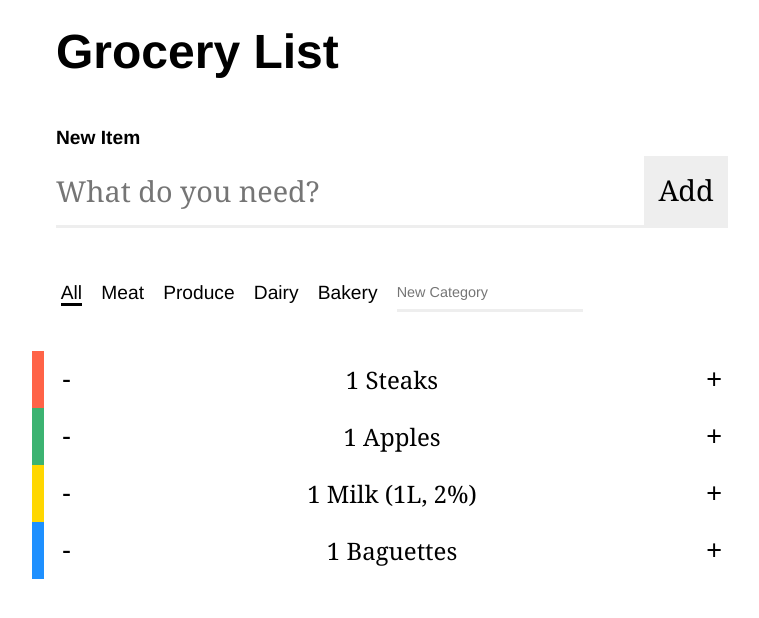
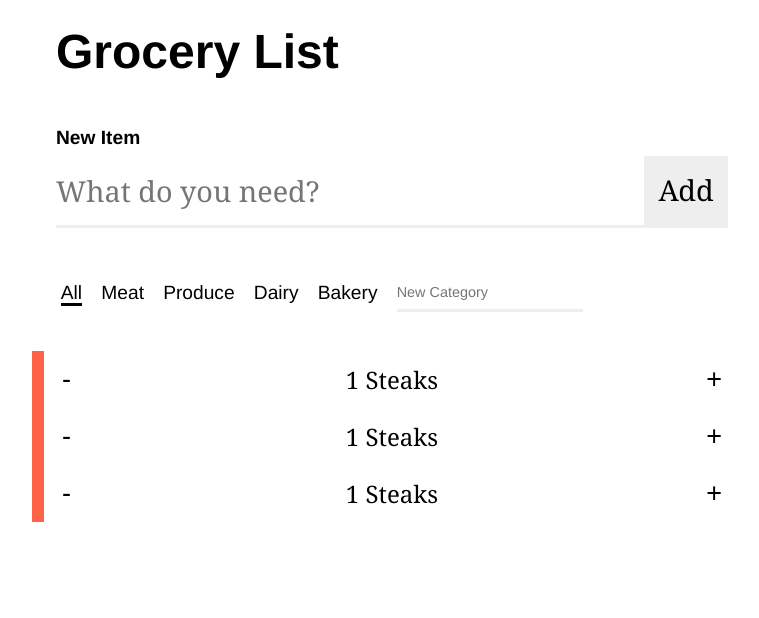
Before and after one commit to adam-weiler/01-Grocery-List-App, a React (Create React App) app: page / in a window 1280 px wide. Shown: the top 618 px of the page, without its empty margins (248-1007 px from the left). Built offline with nearby package versions, Linux system fonts and the light colour scheme.

Commit message:
Showing items based on a certain category.

```diff
--- a/src/App.js
+++ b/src/App.js
@@ -18,7 +18,9 @@ class App extends Component {
     { category: 'meat', name: 'Steaks' },
     { category: 'produce', name: 'Apples' },
     { category: 'dairy', name: 'Milk (1L, 2%)' },
+    { category: 'meat', name: 'Steaks' },
     { category: 'bakery', name: 'Baguettes' },
+    { category: 'meat', name: 'Steaks' },
 ];
 
   // constructor(props) {
@@ -51,8 +53,8 @@ class App extends Component {
     // )
 
     // console.log(newItem)
-    console.log(this.state.items);
-    console.log(item['name'])
+    // console.log(this.state.items);
+    // console.log(item['name'])
 
     this.setState(
       (prevState) => ({
@@ -68,7 +70,7 @@ class App extends Component {
 
   render() {
     // console.log(this.state.categories)
-    console.log('App.js');
+    console.log('App.js renders.');
     return (
       <main className="layout" id="app">
         <header className="header">
@@ -88,7 +90,6 @@ class App extends Component {
       </main>
     );
   }
-
 }
 
 export default App;
--- a/src/Components/Category.js
+++ b/src/Components/Category.js
@@ -14,6 +14,8 @@ const Category = ({value, id}) => {
             checked = ''
         }
 
+        console.log('Category.js renders.');
+
         return (
             <li>
                 <input type="radio" name="category" value={value} id={`filter${id}`} defaultChecked={checked} />
--- a/src/Components/CategoryList.js
+++ b/src/Components/CategoryList.js
@@ -25,7 +25,7 @@ const CategoryList = ({categories}) => {
         const categoryElements = categories.map(
             (category, index) => <Category key= {index} {...category} />
         )
-        // console.log(categories)
+        console.log('CategoryList.js renders.');
 
         return (
             <section id="filterCategories">
--- a/src/Components/Item.js
+++ b/src/Components/Item.js
@@ -30,7 +30,7 @@ class Item extends Component {
 
     render() {
         const { category, name } = this.props;
-        console.log('Item.js');
+        console.log('Item.js renders');
 
         return (
             <li className={category}>
--- a/src/Components/ItemForm.js
+++ b/src/Components/ItemForm.js
@@ -15,6 +15,8 @@ const ItemForm = ({ onSubmit }) => {
 
     }
 
+    console.log('ItemForm.js renders.');
+
     return (
         <form id="newItem" className="newitem" autoComplete="off" onSubmit={handleSubmit}>
             <label for="itemName" className="line-label">New Item</label>
--- a/src/Components/ItemList.js
+++ b/src/Components/ItemList.js
@@ -17,11 +17,22 @@ const ItemList = ({items}) => {
     // }
 
     // render () {
-        const listItems = items.map(
-            (item, index) => <Item key={index} {...item} />
-        )
-        // console.log(listItems)
-        console.log('ItemList.js');
+        console.log(items)
+
+        // const limitItems = items.filter(function (item, index) {
+        //     return item.category === 'meat';
+        // });
+        // console.log(limitItems)
+
+        const listItems = items.filter(
+            (item, index) => item.category === 'meat'
+            ).map(
+                (item, index) => <Item key={index} {...item} />
+            )
+        console.log(listItems)
+
+
+        console.log('ItemList.js renders');
 
         return (
             <ul id="shoppingList" className="shoppinglist">
```
